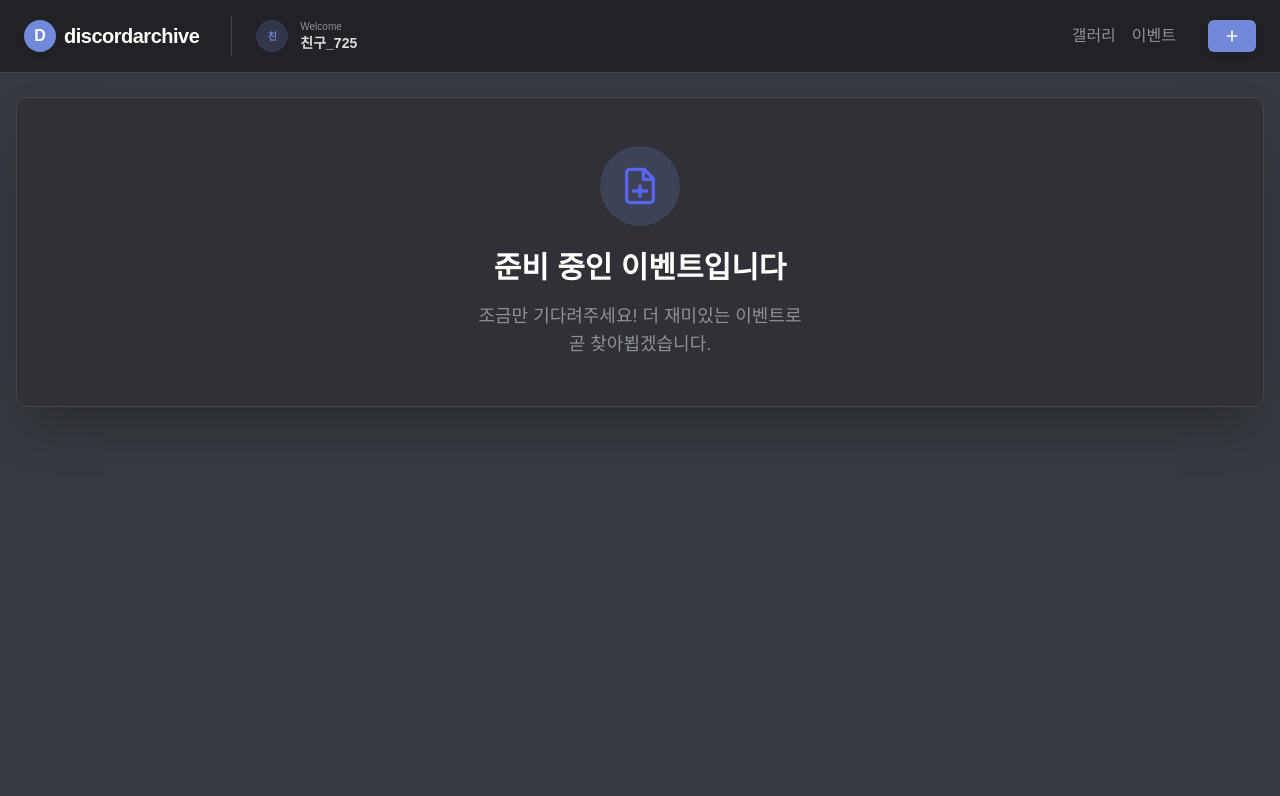
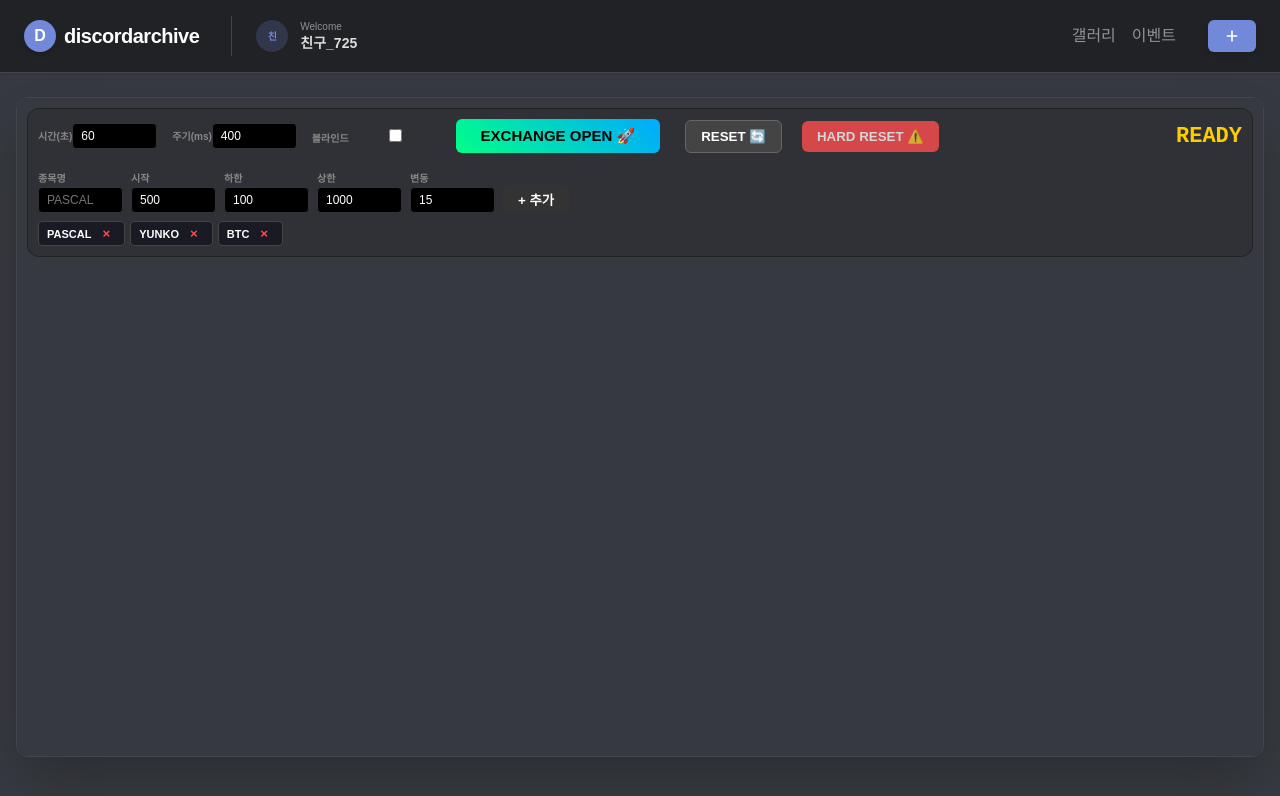
Before and after one commit to icis030298-hash/discoarchive, a Next.js app: page /event in a window 1280 px wide. Shown: the top 796 px of the page. Built offline with nearby package versions, Linux system fonts and the light colour scheme; no server answers; the database is empty.

Commit message:
finalize-tab-name-and-event-page

```diff
--- a/src/app/event/page.tsx
+++ b/src/app/event/page.tsx
@@ -1,19 +1,14 @@
 export default function EventPage() {
   return (
     <div className="flex-1 w-full max-w-7xl mx-auto px-4 py-6">
-      <div className="bg-discord-darker rounded-xl border border-discord-divider p-12 text-center shadow-2xl">
-        <div className="w-20 h-20 bg-discord-blurple/20 rounded-full flex items-center justify-center mx-auto mb-6">
-          <svg xmlns="http://www.w3.org/2000/svg" width="40" height="40" viewBox="0 0 24 24" fill="none" stroke="#5865F2" strokeWidth="2" strokeLinecap="round" strokeLinejoin="round">
-            <path d="M14.5 2H6a2 2 0 0 0-2 2v16a2 2 0 0 0 2 2h12a2 2 0 0 0 2-2V7.5L14.5 2z"></path>
-            <polyline points="14 2 14 8 20 8"></polyline>
-            <path d="M12 18v-6"></path>
-            <path d="M8 15h8"></path>
-          </svg>
-        </div>
-        <h1 className="text-3xl font-black text-white mb-4">준비 중인 이벤트입니다</h1>
-        <p className="text-discord-muted text-lg max-w-md mx-auto">
-          조금만 기다려주세요! 더 재미있는 이벤트로 <br/> 곧 찾아뵙겠습니다.
-        </p>
+      <div className="bg-discord-darker rounded-xl border border-discord-divider overflow-hidden shadow-2xl h-[calc(100vh-140px)]">
+        <iframe
+          src="/event.html"
+          className="w-full h-full border-0"
+          title="Event Page"
+          allow="autoplay"
+          sandbox="allow-scripts allow-same-origin"
+        />
       </div>
     </div>
   );
--- a/src/app/layout.tsx
+++ b/src/app/layout.tsx
@@ -7,7 +7,7 @@ import MainLayout from "@/components/MainLayout";
 const inter = Inter({ subsets: ["latin"] });
 
 export const metadata: Metadata = {
-  title: "discoarchive",
+  title: "discordarchive",
   description: "A gallery-style archive for our Discord memories",
 };
 
```
